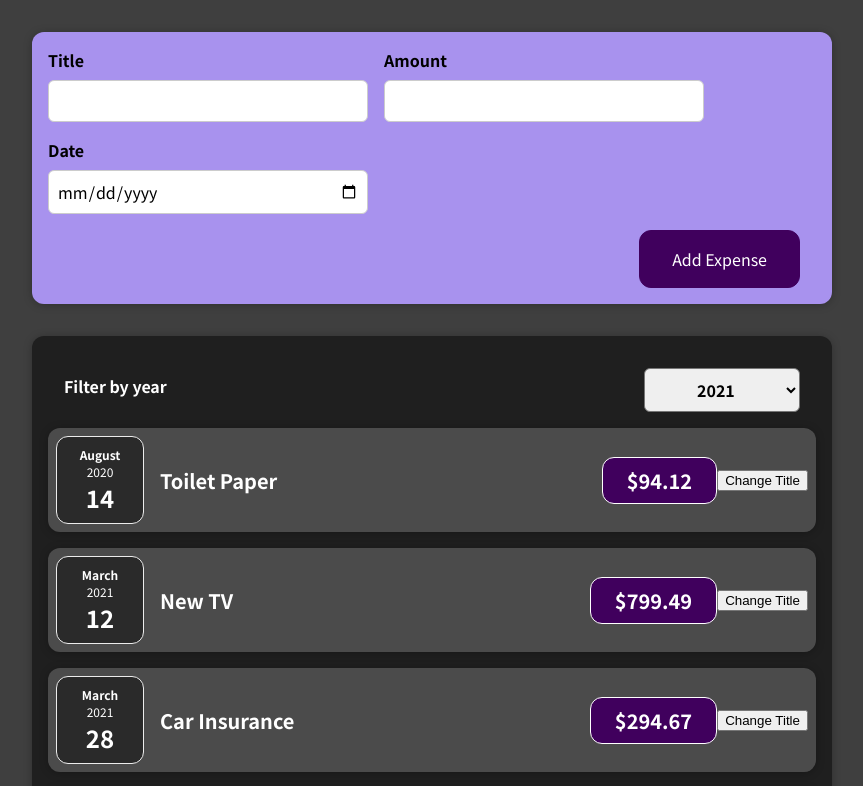
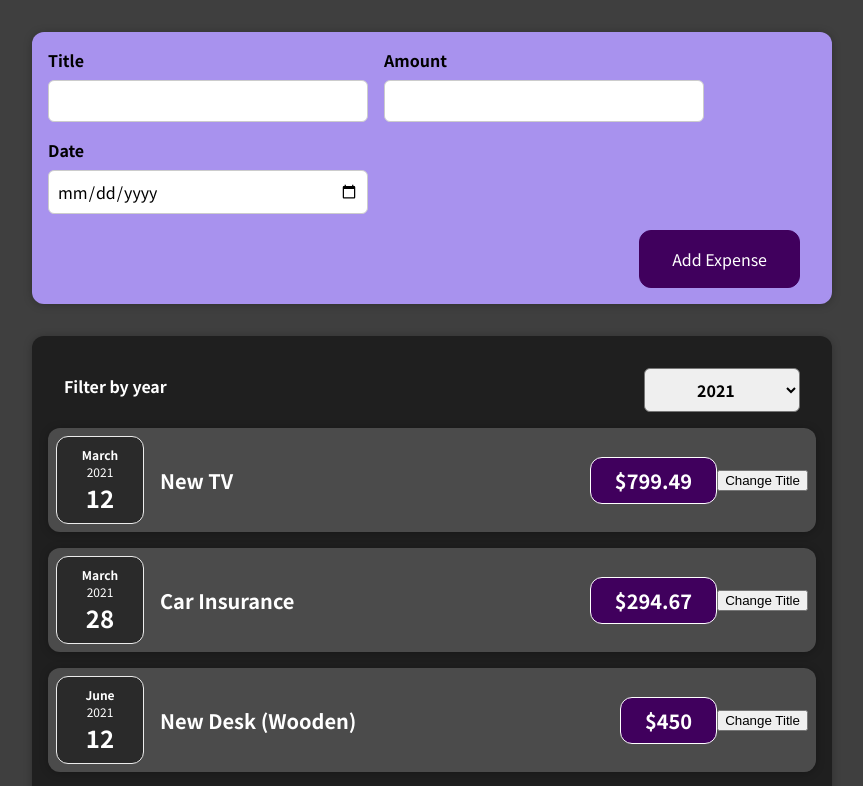
Before and after one commit to lingarajsankaravelu/reactjs-learnings, a React (Create React App) app: page / in a window 1280 px wide. Shown: the top 786 px of the page, without its empty margins (208-1071 px from the left). Built offline with nearby package versions, Linux system fonts and the light colour scheme.

Commit message:
adding expenses data dynamically to list and add filters with list data

```diff
--- a/src/App.js
+++ b/src/App.js
@@ -1,10 +1,10 @@
-import React from 'react';
+import React ,  {useState} from 'react';
 
 import Expenses from './components/Expenses/Expenses';
 import NewExpense from "./components/NewExpense/NewExpense";
 
 const App = () => {
-  const expenses = [
+  const DUMMY_EXPENSES = [
     {
       id: 'e1',
       title: 'Toilet Paper',
@@ -25,6 +25,7 @@ const App = () => {
       date: new Date(2021, 5, 12),
     },
   ];
+  const[expenses, setExpenses] = useState(DUMMY_EXPENSES)
 
   // return React.createElement(
   //   'div',
@@ -34,11 +35,15 @@ const App = () => {
   // );
   const newExpenseHandler = (newExpenseData) => {
     console.log({...newExpenseData})
-  }
+    setExpenses((prevData) => {
+      console.log(prevData)
+      return [newExpenseData, ...prevData]
+    });
+  };
   return (
     <div>
      <NewExpense nSavedNewExpense={newExpenseHandler} />
-      <Expenses items={expenses} o/>
+      <Expenses items={expenses} />
     </div>
   );
 }
--- a/src/components/Expenses/ExpenseItem.js
+++ b/src/components/Expenses/ExpenseItem.js
@@ -18,7 +18,7 @@ const ExpenseItem = (props) => {
     <Card className='expense-item'>
       <ExpenseDate date={props.date} />
       <div className='expense-item__description'>
-        <h2>{title}</h2>
+        <h2>{props.title}</h2>
         <div className='expense-item__price'>${props.amount}</div>
       </div>
       <button onClick={clickHandler}>Change Title</button>
--- a/src/components/Expenses/Expenses.js
+++ b/src/components/Expenses/Expenses.js
@@ -6,40 +6,31 @@ import './Expenses.css';
 import ExpensesFilter from "./ExpenseFilter";
 
 const Expenses = (props) => {
-    const[filter, setFilter] = useState(2021)
+    const [filter, setFilter] = useState(2021)
 
-    const onFilterSelected =(filterSelection)=> {
-        setFilter(filterSelection)
+    const onFilterSelected = (filterSelection) => {
+        setFilter(parseInt(filterSelection))
         console.log(filterSelection)
 
     }
-  return (
+    return (
+        <div>
+        <Card className="expenses">
 
-    <Card className="expenses">
-        <div>
-            <ExpensesFilter selected={filter} classname="expenses-filter" filterSelected={onFilterSelected} /></div>
-      <ExpenseItem
-        title={props.items[0].title}
-        amount={props.items[0].amount}
-        date={props.items[0].date}
-      />
-      <ExpenseItem
-        title={props.items[1].title}
-        amount={props.items[1].amount}
-        date={props.items[1].date}
-      />
-      <ExpenseItem
-        title={props.items[2].title}
-        amount={props.items[2].amount}
-        date={props.items[2].date}
-      />
-      <ExpenseItem
-        title={props.items[3].title}
-        amount={props.items[3].amount}
-        date={props.items[3].date}
-      />
-    </Card>
-  );
+                <ExpensesFilter selected={filter} classname="expenses-filter" filterSelected={onFilterSelected}/>
+            {
+                props.items.filter((expense) => { return (parseInt(expense.date.getFullYear()) === filter)}).map((expense) => (
+                <ExpenseItem
+                key={expense.id}
+                title={expense.title}
+                amount={expense.amount}
+                date={expense.date}
+                />
+                ))
+            }
+        </Card>
+        </div>
+    );
 }
 
 export default Expenses;
--- a/src/components/NewExpense/ExpenseForm.js
+++ b/src/components/NewExpense/ExpenseForm.js
@@ -16,7 +16,7 @@ const ExpenseForm = (props) => {
             amount:enteredAmount,
             date:new Date(enteredDate)
         };
-        props.onSavedExpenseData(expenseData)
+        props.onSavedExpenseData({...expenseData})
         //console.log(expenseData)
         setTitle('')
         setAmount('')
--- a/src/components/NewExpense/NewExpense.js
+++ b/src/components/NewExpense/NewExpense.js
@@ -4,7 +4,7 @@ import './NewExpense.css';
 
 const NewExpense = (props) => {
     const savedExpenseDataHandler =(enteredExpenseData) => {
-        props.nSavedNewExpense(enteredExpenseData)
+        props.nSavedNewExpense({...enteredExpenseData})
     }
 
     return (
```
